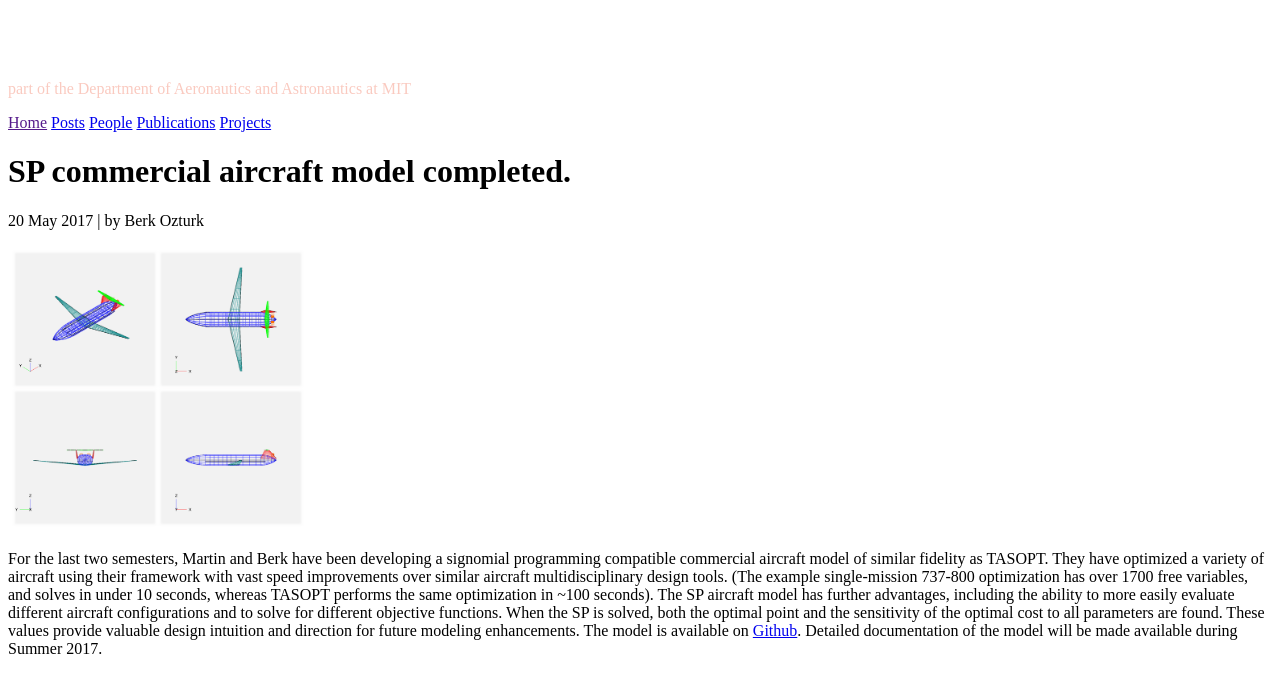
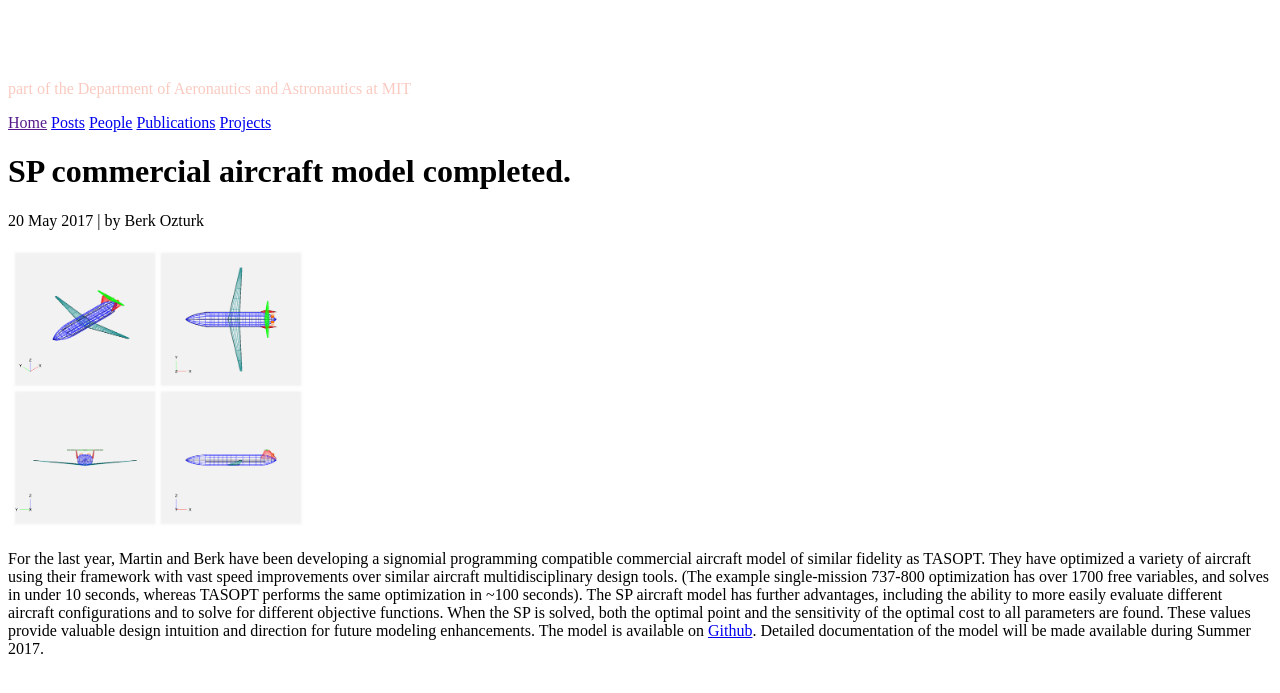
Before and after one commit to convexengineering/convexengineering.github.io, a Jekyll site: the page built from _posts/D8/2017-05-20-SP-commercial-aircraft-tasopt-v1.md, in a window 1280 px wide. Shown: the top 693 px of the page. Built offline with Jekyll 4.4.1, drawn with Linux system fonts in a browser that asks for light colours.

Commit message:
Fixing minor typos.

```diff
--- a/_posts/D8/2017-05-20-SP-commercial-aircraft-tasopt-v1.md
+++ b/_posts/D8/2017-05-20-SP-commercial-aircraft-tasopt-v1.md
@@ -6,4 +6,4 @@ author: bozturk
 
 <img src="../../public/images/vsp_example.png" alt="vsp_example" style="width: 300px;"/>
 
-For the last two semesters, Martin and Berk have been developing a signomial programming compatible commercial aircraft model of similar fidelity as TASOPT. They have optimized a variety of aircraft using their framework with vast speed improvements over similar aircraft multidisciplinary design tools. (The example single-mission 737-800 optimization has over 1700 free variables, and solves in under 10 seconds, whereas TASOPT performs the same optimization in ~100 seconds). The SP aircraft model has further advantages, including the ability to more easily evaluate different aircraft configurations and to solve for different objective functions. When the SP is solved, both the optimal point and the sensitivity of the optimal cost to all parameters are found. These values provide valuable design intuition and direction for future modeling enhancements. The model is available on [Github](https://github.com/hoburg/d8). Detailed documentation of the model will be made available during Summer 2017.
+For the last year, Martin and Berk have been developing a signomial programming compatible commercial aircraft model of similar fidelity as TASOPT. They have optimized a variety of aircraft using their framework with vast speed improvements over similar aircraft multidisciplinary design tools. (The example single-mission 737-800 optimization has over 1700 free variables, and solves in under 10 seconds, whereas TASOPT performs the same optimization in ~100 seconds). The SP aircraft model has further advantages, including the ability to more easily evaluate different aircraft configurations and to solve for different objective functions. When the SP is solved, both the optimal point and the sensitivity of the optimal cost to all parameters are found. These values provide valuable design intuition and direction for future modeling enhancements. The model is available on [Github](https://github.com/hoburg/d8). Detailed documentation of the model will be made available during Summer 2017.
```
Also changed, not shown: _posts/JHO/2017-05-15-JHO-first-flight.md (+1 -1 lines).
